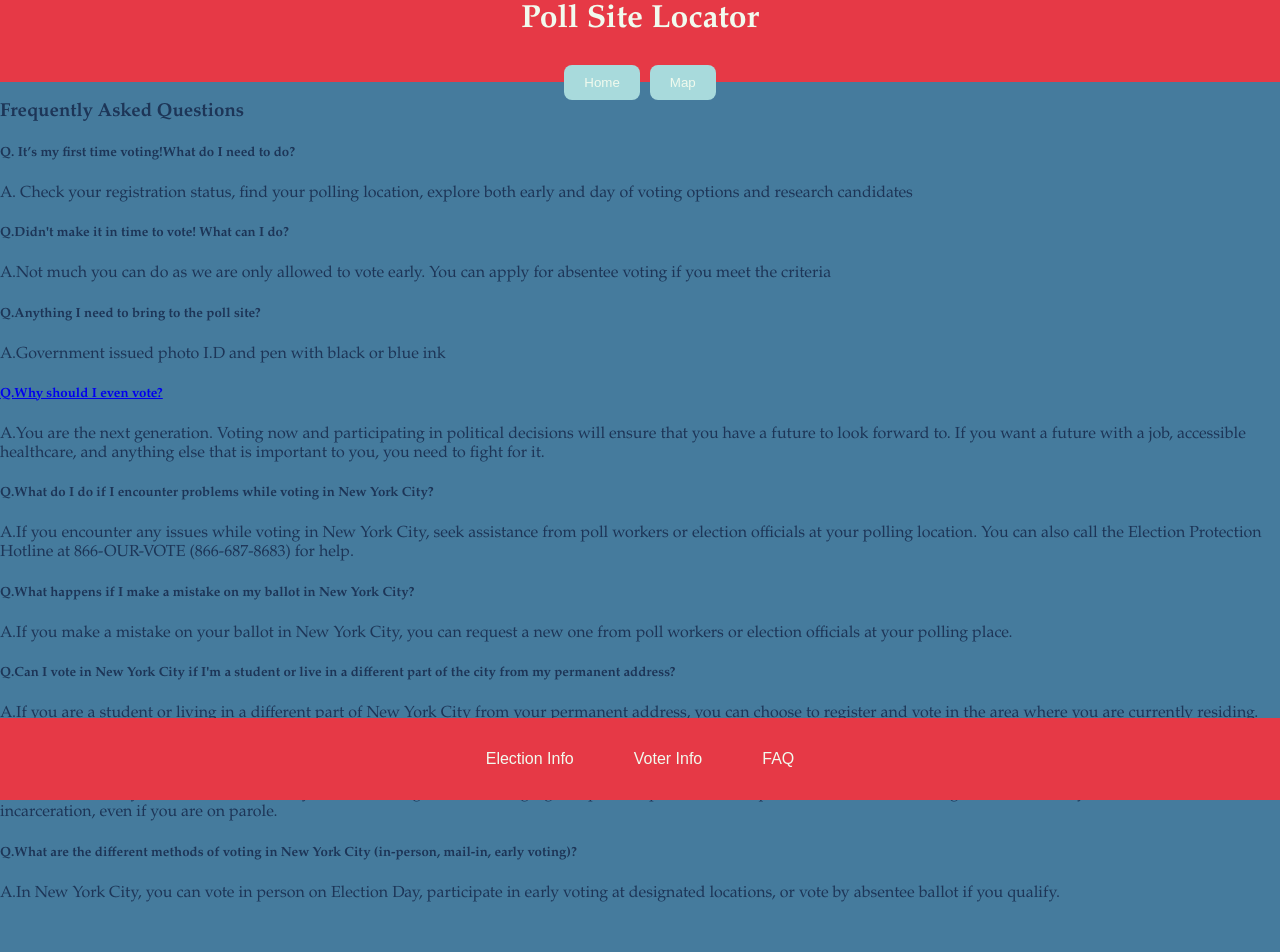
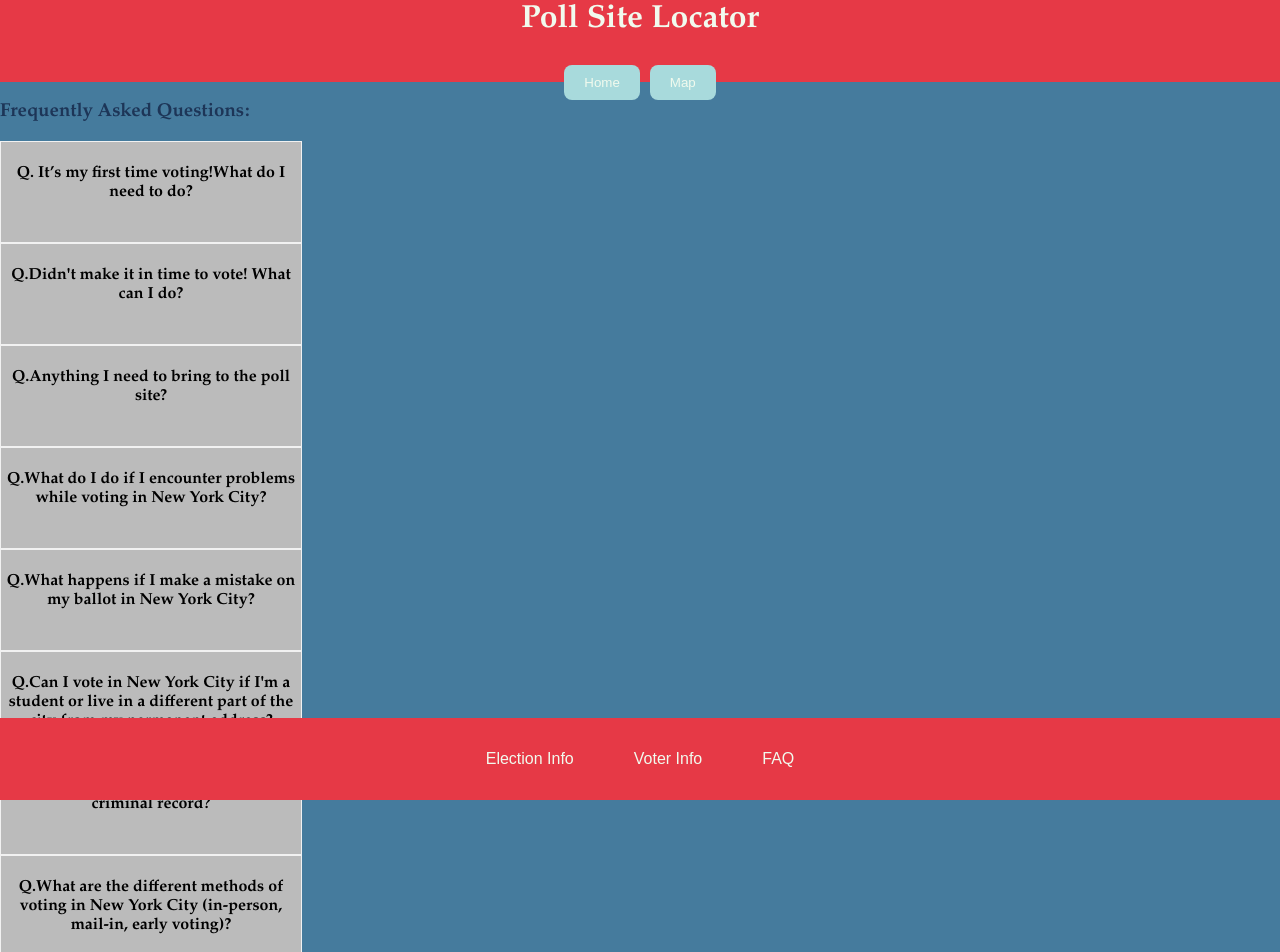
Before and after one commit to Kayrod23/hackathon_project, a React (Create React App) app: page /faq in a window 1280 px wide. Shown: the top 952 px of the page. Before the commit the page ends 919 px from the top, so only its background shows below. Built offline with nearby package versions, Linux system fonts and the light colour scheme.

Commit message:
add class to faq.js

```diff
--- a/src/Pages/FAQ.js
+++ b/src/Pages/FAQ.js
@@ -4,60 +4,144 @@ const FAQ = () => {
   return (
     <div className="FAQ">
 
-      <h3>Frequently Asked Questions</h3>
+      <h3>Frequently Asked Questions:</h3>
 
       <article>
-        <h5>Q. It’s my first time voting!What do I need to do?</h5>
-        <p>A. Check your registration status, find your polling location, explore both early and day of voting options and research candidates</p>
+      <div class ="flip-card">
+       <div class ="flip-card-inner">
+       <div class = "flip-card-front">
+
+        <h4>Q. It’s my first time voting!What do I need to do?</h4>
+      </div>
+      <div class = "flip-card-back">
+        <h5>A. Check your registration status, find your polling location, explore both early and day of voting options and research candidates</h5>
+        </div>
+        </div>
+        </div>
+
+        <div class ="flip-card">
+       <div class ="flip-card-inner">
+       <div class = "flip-card-front">
+        <h4>
+          Q.Didn't make it in time to vote! What can I do?
+        </h4>
+        </div>
+        <div class = "flip-card-back">
         <h5>
-          Q.Didn't make it in time to vote! What can I do?
+          A.Not much you can do as we are only allowed to vote early. You can apply for absentee voting if you meet the criteria
         </h5>
-        <p>
-          A.Not much you can do as we are only allowed to vote early. You can apply for absentee voting if you meet the criteria
-        </p>
+        </div>
+        </div>
+        </div>
+
+        <div class ="flip-card">
+       <div class ="flip-card-inner">
+       <div class = "flip-card-front">
+        <h4>
+          Q.Anything I need to bring to the poll site?
+        </h4>
+
+        </div>
+        <div class = "flip-card-back">
         <h5>
-          Q.Anything I need to bring to the poll site?
+          A.Government issued photo I.D and pen with black or blue ink
         </h5>
-        <p>
-          A.Government issued photo I.D and pen with black or blue ink
-        </p>
-        <h5><a href="https://www.elections.ny.gov/FAQ.html">
+        </div>
+        </div>
+        </div>
+
+        <div class ="flip-card">
+       <div class ="flip-card-inner">
+       <div class = "flip-card-front">
+        <h4>
+          Q.What do I do if I encounter problems while voting in New York City?
+        </h4>
+        </div>
+        <div class = "flip-card-back">
+        <h5>
+          A.If you encounter any issues while voting in New York City, seek assistance from poll workers or election officials at your polling location. You can also call the Election Protection Hotline at 866-OUR-VOTE (866-687-8683) for help.
+        </h5>
+        </div>
+        </div>
+        </div>
+
+        <div class ="flip-card">
+       <div class ="flip-card-inner">
+       <div class = "flip-card-front">
+        <h4>
+          Q.What happens if I make a mistake on my ballot in New York City?
+        </h4>
+        </div>
+        <div class = "flip-card-back">
+        <h5>
+         A.If you make a mistake on your ballot in New York City, you can request a new one from poll workers or election officials at your polling place.
+        </h5>
+        </div>
+        </div>
+        </div>
+
+        <div class ="flip-card">
+       <div class ="flip-card-inner">
+       <div class = "flip-card-front">
+        <h4>
+          Q.Can I vote in New York City if I'm a student or live in a different part of the city from my permanent address?
+        </h4>
+        </div>
+        <div class = "flip-card-back">
+        <h5>
+         A.If you are a student or living in a different part of New York City from your permanent address, you can choose to register and vote in the area where you are currently residing.
+        </h5>
+        </div>
+        </div>
+        </div>
+
+
+        <div class ="flip-card">
+       <div class ="flip-card-inner">
+       <div class = "flip-card-front">
+        <h4>
+          Q.Can I vote in New York City if I have a criminal record?
+        </h4>
+        </div>
+        <div class = "flip-card-back">
+        <h5>
+          A.In New York City, individuals with felony convictions regain their voting rights upon completion of their prison sentence. You are eligible to vote once you have been released from incarceration, even if you are on parole.
+        </h5>
+        </div>
+        </div>
+        </div>
+
+
+        <div class ="flip-card">
+       <div class ="flip-card-inner">
+       <div class = "flip-card-front">
+        <h4>
+          Q.What are the different methods of voting in New York City (in-person, mail-in, early voting)?
+        </h4>
+        </div>
+        <div class = "flip-card-back">
+        <h5>
+          A.In New York City, you can vote in person on Election Day, participate in early voting at designated locations, or vote by absentee ballot if you qualify.
+        </h5>
+        </div>
+        </div>
+        </div>
+
+        <div class ="flip-card">
+       <div class ="flip-card-inner">
+       <div class = "flip-card-front">
+        <h4><a href="https://www.elections.ny.gov/FAQ.html">
           Q.Why should I even vote?
         </a>
+        </h4>
+        </div>
+        <div class = "flip-card-back">
+        <h5>
+          A.You are the next generation. Voting now and participating in political decisions will ensure that you have a future to look forward to. If you want a future with a job, accessible healthcare, and anything else that is important to you, you need to fight for it.
         </h5>
-        <p>
-          A.You are the next generation. Voting now and participating in political decisions will ensure that you have a future to look forward to. If you want a future with a job, accessible healthcare, and anything else that is important to you, you need to fight for it.
-        </p>
-        <h5>
-          Q.What do I do if I encounter problems while voting in New York City?
-        </h5>
-        <p>
-          A.If you encounter any issues while voting in New York City, seek assistance from poll workers or election officials at your polling location. You can also call the Election Protection Hotline at 866-OUR-VOTE (866-687-8683) for help.
-        </p>
-        <h5>
-          Q.What happens if I make a mistake on my ballot in New York City?
-        </h5>
-        <p>
-         A.If you make a mistake on your ballot in New York City, you can request a new one from poll workers or election officials at your polling place.
-        </p>
-        <h5>
-          Q.Can I vote in New York City if I'm a student or live in a different part of the city from my permanent address?
-        </h5>
-        <p>
-         A.If you are a student or living in a different part of New York City from your permanent address, you can choose to register and vote in the area where you are currently residing.
-        </p>
-        <h5>
-          Q.Can I vote in New York City if I have a criminal record?
-        </h5>
-        <p>
-          A.In New York City, individuals with felony convictions regain their voting rights upon completion of their prison sentence. You are eligible to vote once you have been released from incarceration, even if you are on parole.
-        </p>
-        <h5>
-          Q.What are the different methods of voting in New York City (in-person, mail-in, early voting)?
-        </h5>
-        <p>
-          A.In New York City, you can vote in person on Election Day, participate in early voting at designated locations, or vote by absentee ballot if you qualify.
-        </p>
+        </div>
+        </div>
+        </div>
         </article>
     </div>
   );
```
